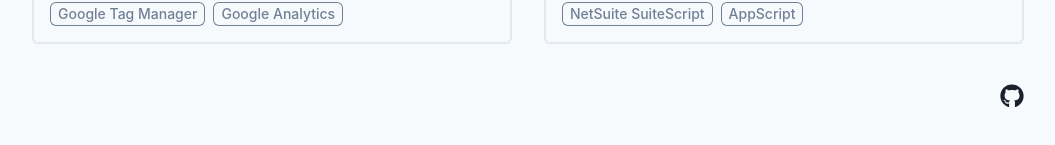
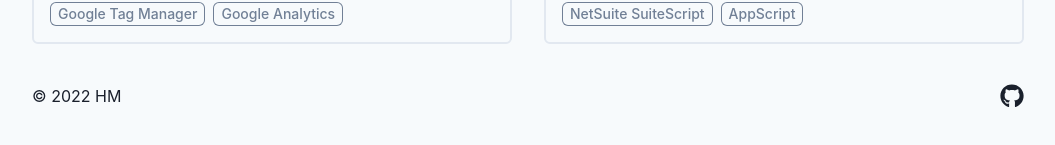
Before and after one commit to hieumdd/hieumdd, a Next.js app: page / in a window 1280 px wide. Shown: the part 1048-1193 px from the top of the page, without its empty margins (112-1167 px from the left). Built offline with nearby package versions, Linux system fonts and the light colour scheme.

Commit message:
feat: Update Footer

```diff
--- a/components/Layout/Footer.tsx
+++ b/components/Layout/Footer.tsx
@@ -1,21 +1,26 @@
-import { Flex, Icon, Container, LinkOverlay, LinkBox } from '@chakra-ui/react';
+import {
+    Flex,
+    Container,
+    LinkOverlay,
+    LinkBox,
+    Text,
+    Icon,
+} from '@chakra-ui/react';
 import { FaGithub } from 'react-icons/fa';
 
+import dayjs from 'dayjs';
+
 const Footer = () => (
-    <Flex as="footer">
-        <Container>
-            <Flex justify={{ base: 'center', md: 'flex-end' }} pb="5vh">
+    <Container as="footer">
+        <Flex justify="space-between" pb="5vh">
+            <Text>&copy; {dayjs().year()} HM</Text>
             <LinkBox>
-                    <LinkOverlay
-                        href="https://github.com/hieumdd/hieumdd.git"
-                        isExternal
-                    >
+                <LinkOverlay href={process.env.REPO_URL} isExternal>
                     <Icon fontSize="1.5em" as={FaGithub} display="block" />
                 </LinkOverlay>
             </LinkBox>
         </Flex>
     </Container>
-    </Flex>
 );
 
 export default Footer;
--- a/next.config.js
+++ b/next.config.js
@@ -1,6 +1,7 @@
 /** @type {import('next').NextConfig} */
 const nextConfig = {
     env: {
+        REPO_URL: 'https://github.com/hieumdd/hieumdd',
         CV_URL: 'https://hieumdd.notion.site/Hieu-Mai-Dinh-c943b8cb36194d2cb42f2dd2af9ea517',
     },
     images: {
```
Lines whose indentation alone changed are shown as unchanged.
